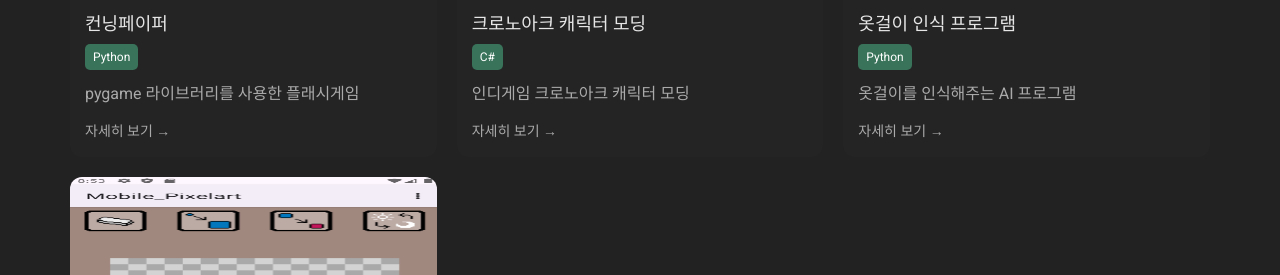
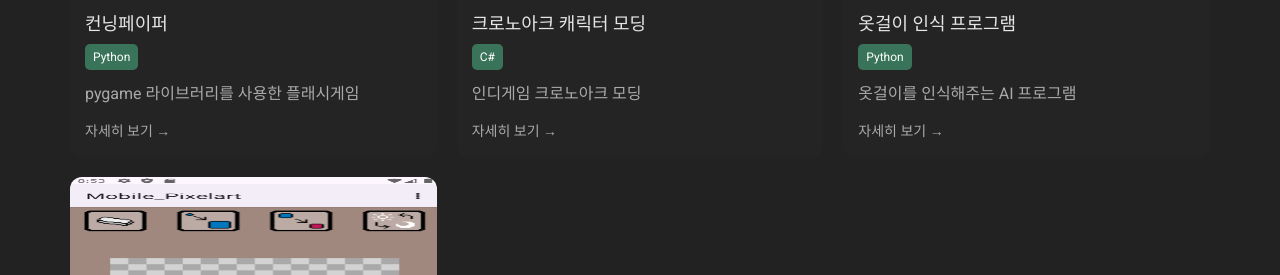
Before and after one commit to new6ie3/new6ie3.github.io, a Jekyll site: the page built from index.md, in a window 1280 px wide and 900 px high, scrolled down 1116 px. Shown: the part 176-451 px from the top of the window. Built offline with Jekyll 4.4.1, drawn with Linux system fonts in a browser that asks for light colours; nearby versions of some CDN libraries.

Commit message:
Update _config.yml

```diff
--- a/_config.yml
+++ b/_config.yml
@@ -174,7 +174,7 @@ content:
           - C#
 
         quote: >
-          인디게임 크로노아크 캐릭터 모딩
+          인디게임 크로노아크 모딩
 
         description: |
           C++과 DirectX11을 이용하여 제작한 게임 프로젝트입니다.
```
